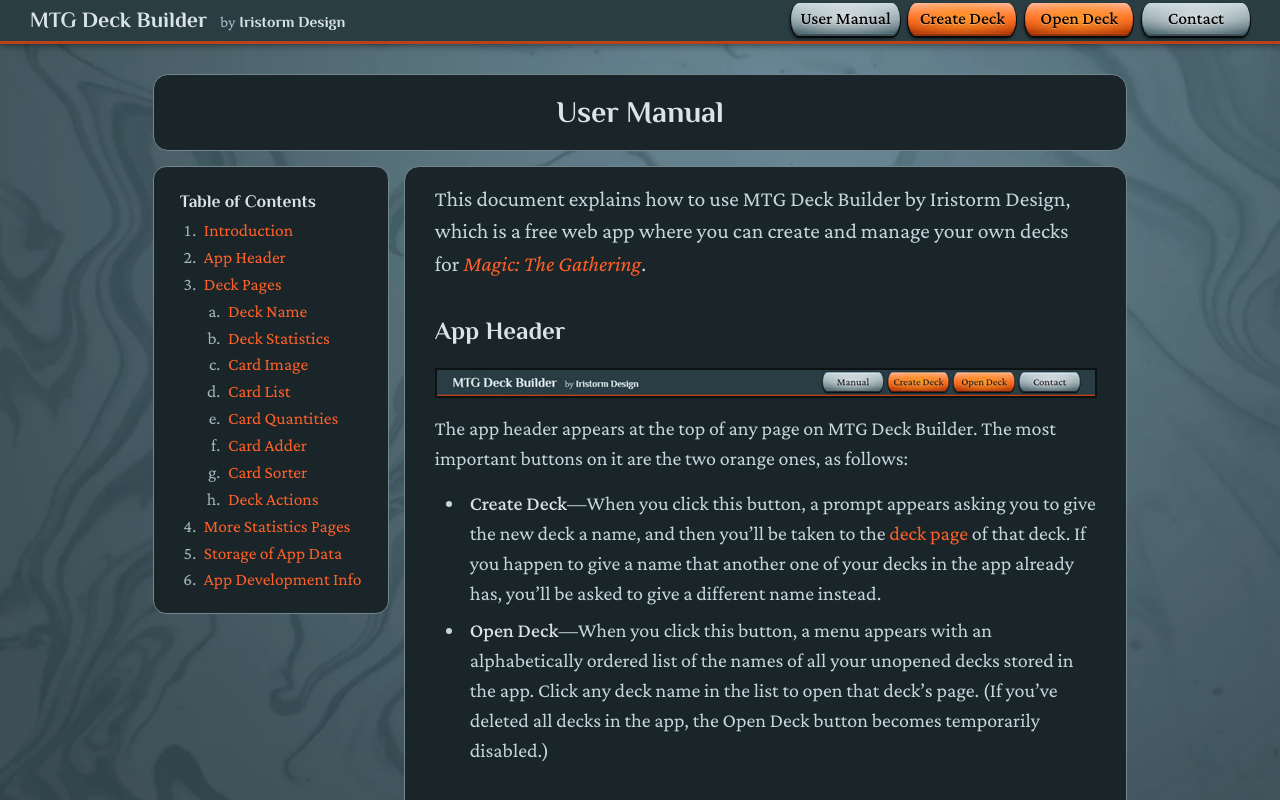
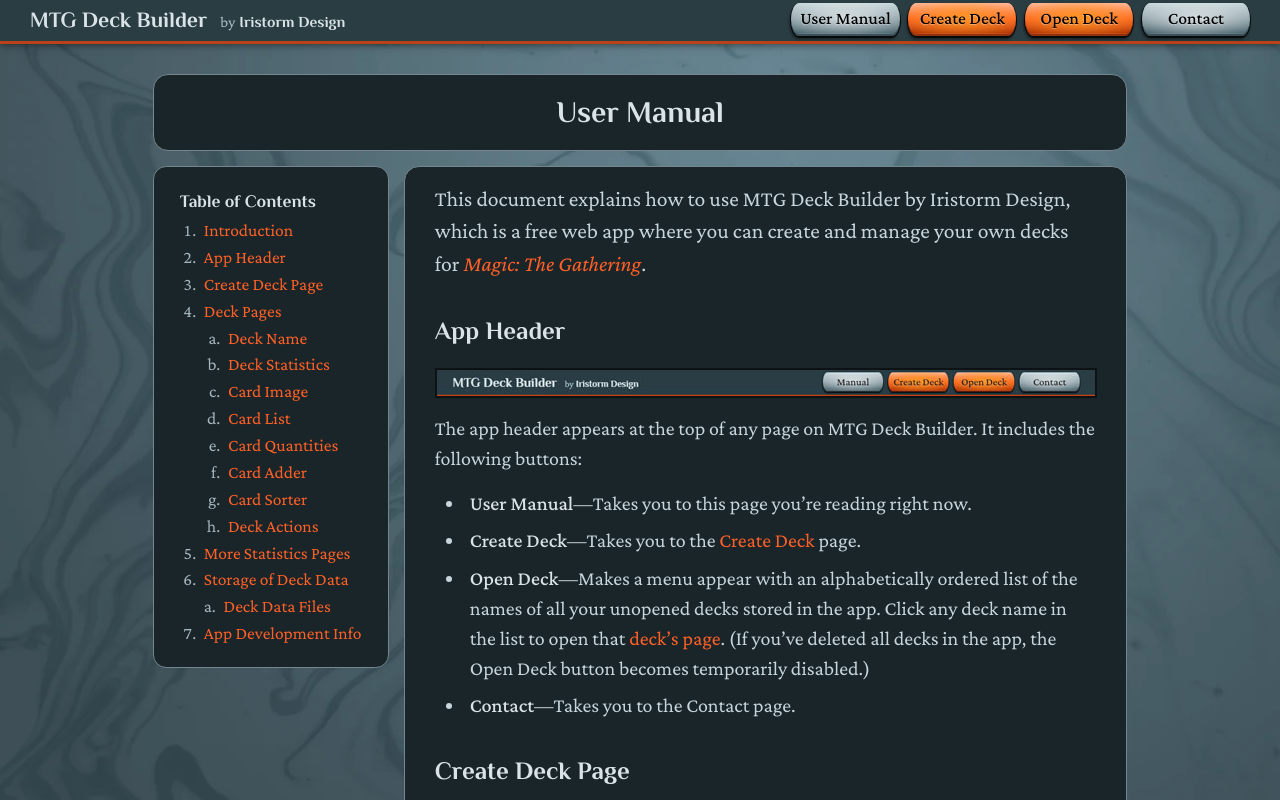
Before and after one commit to IristormDesign/mtg-deck-builder, a Vue app: page /manual in a window 1280 px wide. Shown: the top 800 px of the page. Built offline with nearby package versions, Linux system fonts and the light colour scheme.

Commit message:
Added data export/import descriptions to manual

```diff
--- a/src/pages/Manual.vue
+++ b/src/pages/Manual.vue
@@ -9,6 +9,7 @@
 			<ol>
 				<li><a href="#m-intro">Introduction</a></li>
 				<li><a href="#m-app-header">App Header</a></li>
+				<li><a href="#m-create-deck">Create Deck Page</a></li>
 				<li>
 					<a href="#m-deck-pages">Deck Pages</a>
 					<ol>
@@ -23,7 +24,10 @@
 					</ol>
 				</li>
 				<li><a href="#m-more-statistics-pages">More Statistics Pages</a></li>
-				<li><a href="#m-storage-of-app-data">Storage of App Data</a></li>
+				<li><a href="#m-storage-of-deck-data">Storage of Deck Data</a></li>
+					<ol>
+						<li><a href="#m-deck-data-files">Deck Data Files</a></li>
+					</ol>
 				<li><a href="#m-app-dev-info">App Development Info</a></li>
 			</ol>
 		</nav>
@@ -38,11 +42,18 @@
 					src="@/img/manual-app-header.jpg" width="658" height="23"
 					alt="Snippet of app header" title="Screenshot" />
 			</p>
-			<p>The app header appears at the top of any page on MTG Deck Builder. The most important buttons on it are the two orange ones, as follows:</p>
+			<p>The app header appears at the top of any page on MTG Deck Builder. It includes the following buttons:</p>
 			<ul>
-				<li><strong>Create Deck</strong>—When you click this button, a prompt appears asking you to give the new deck a name, and then you’ll be taken to the <a href="#m-deck-pages">deck page</a> of that deck. If you happen to give a name that another one of your decks in the app already has, you’ll be asked to give a different name instead.</li>
-				<li><strong>Open Deck</strong>—When you click this button, a menu appears with an alphabetically ordered list of the names of all your unopened decks stored in the app. Click any deck name in the list to open that deck’s page. (If you’ve deleted all decks in the app, the Open Deck button becomes temporarily disabled.)</li>
+				<li><strong>User Manual</strong>—Takes you to this page you’re reading right now.</li>
+				<li><strong>Create Deck</strong>—Takes you to the <a href="#m-create-deck">Create Deck</a> page.</li>
+				<li><strong>Open Deck</strong>—Makes a menu appear with an alphabetically ordered list of the names of all your unopened decks stored in the app. Click any deck name in the list to open that <a href="#m-deck-pages">deck’s page</a>. (If you’ve deleted all decks in the app, the Open Deck button becomes temporarily disabled.)</li>
+				<li><strong>Contact</strong>—Takes you to the Contact page.</li>
 			</ul>
+
+			<h3 id="m-create-deck">Create Deck Page</h3>
+			<p>The Create Deck page is where you can start on a new deck or import a deck data file. Either of these methods will add the deck to the menu that lists all of your decks stored in the app, accessible from the Open Deck button in the <a href="#m-app-header">app header</a>.</p>
+			<p>If you choose to start a new deck, you first have to enter a name for it, and then you’ll be taken to an empty <a href="#m-deck-pages">deck page</a> for it. If you happen to submit a deck name that another one of your decks in the app already has, you’ll be asked to enter a different name instead.</p>
+			<p>Alternatively, if you have a <a href="#m-deck-data-files">deck data file</a> for MTG Deck Builder, you can open it through the app to import its deck data, and then a deck page will be instantly produced from that data.</p>
 
 			<h3 id="m-deck-pages">Deck Pages</h3>
 			<p>Deck pages are where you view and edit the contents of your <i>Magic</i> decks, the main focus of MTG Deck Builder. Every deck you have in the app has its own deck page.</p>
@@ -184,17 +195,13 @@
 			</section>
 			<section id="m-deck-actions">
 				<h4>Deck Actions</h4>
-				<p>
-					<img class="screenshot float-right"
-						src="@/img/manual-deck-actions.jpg" width="206" height="176"
-						alt="Snippet of deck action buttons" title="Screenshot" loading="lazy" />
-				</p>
-				<p>There are two buttons on a deck page for doing special actions:</p>
+				<p>Beside the card sorter section on a deck page is the deck actions section. Here is a selection menu from which you can choose to do special actions to the current deck:</p>
 				<ul>
-					<li><strong>Copy Deck</strong>—Click this button to create a new deck that has an identical list of cards as the deck you’re currently viewing. The duplicate deck’s name will automatically have the same name as the origin deck but with a unique number within parentheses appended to it (though you can <a href="#m-deck-name">rename</a> it afterward if you want).</li>
-					<li><strong>Delete Deck</strong>—Click this button to erase the data of the deck you’re currently viewing. If you’d later try to access the page of a deleted deck in the app, you’d arrive on a “Page Not Found” error page instead.</li>
+					<li><strong>Copy</strong>—Creates a new deck that has an identical list of cards as the deck you’re currently viewing. The copied deck’s name will automatically have the same name as the origin deck but with a unique number within parentheses appended to it (though you can <a href="#m-deck-name">rename</a> it afterward if you want).</li>
+					<li><strong>Export</strong>—Generates and downloads to your computer or device a <a href="#m-deck-data-files">deck data file</a> of the deck you’re currently viewing. The file is named after the deck’s name and has the “<code>.deck</code>” file extension.</li>
+					<li><strong>Delete</strong>—Fully erases the deck you’re currently viewing. (If you’d later try to access the page of a deleted deck in the app, you’d arrive on a “Page Not Found” error page instead.)</li>
 				</ul>
-				<p>Both the Copy Deck and Delete Deck buttons ask you to confirm the action before committing to it, giving you the choice to cancel.</p>
+				<p>Each of these options asks you to confirm the action before doing it, giving you the chance to cancel.</p>
 			</section>
 
 			<h3 id="m-more-statistics-pages">More Statistics Pages</h3>
@@ -217,10 +224,20 @@
 			<p>Each row of each table indicates the absolute number as well as the percentage of the cards to the related property.</p>
 			<p>Cards can have multiple properties within a single category table. For example, a card that has the type line “artifact creature” would be counted in the Types table as both a creature <em>and</em> an artifact. Thus, the combined values of a category may potentially sum up to a number greater than the total number of cards in the deck and to a percentage beyond 100%. </p>
 
-			<h3 id="m-storage-of-app-data">Storage of App Data</h3>
-			<p>The data for any of your decks in MTG Deck Builder are stored only locally in the web browser you’re using. This means you don’t have to register for a user account to use this app. It also means other users of the app on their own browsers can’t see your decks, or you theirs, and deck data can’t be transferred between browsers.</p>
-			<p>By default, the app comes with two pre-made decks (“Boros Equipment” and “Sultai Ultimatum”), which you may edit as you like or delete them.</p>
-			<p>To permanently delete all of your data in MTG Deck Builder, click the “Clear Stored Data” link in the app’s footer on any page. After clearing the app data, the two default decks will be restored.</p>
+			<h3 id="m-storage-of-deck-data">Storage of Deck Data</h3>
+			<p>The data for your decks in MTG Deck Builder is stored locally in the web browser you’re using (not on any internet cloud service). This means there’s no need to log onto a personal user account to save your custom decks in this app. It also means other users of MTG Deck Builder on their own browsers won’t be able to see your decks, or you theirs—except by sharing <a href="#m-deck-data-files">deck data files</a>.</p>
+			<p>By default, the app comes with two pre-made decks (“Boros Equipment” and “Sultai Ultimatum”), which you may edit however you like or delete.</p>
+			<p>To delete all of your data in MTG Deck Builder at once, click the “Clear Stored Data” link that’s in the app’s footer on any page. Before the data gets erased, you’ll be asked to confirm that you want to go ahead with this irreversible process. If not, you can cancel it. After the app’s data has been cleared, the two default decks will be restored in their original states.</p>
+
+			<h4 id="m-deck-data-files">Deck Data Files</h4>
+			<p>MTG Deck Builder has the abilities to export and import deck data via a deck data file, which is a file that contains the app data for a particular deck. You might want to export a deck data file for one of these reasons:</p>
+			<ul>
+				<li>Send the file to other users of MTG Deck Builder to show them the deck you’ve made.</li>
+				<li>Keep the file as an isolated backup copy of your deck in case something goes wrong with your computer or device which causes you to lose access to your main deck data.</li>
+				<li>Move your deck from one web browser to another (if you’re switching your preferred browser, for example).</li>
+			</ul>
+			<p>To export data, go to the deck’s <a href="#m-deck-pages">deck page</a>, and from the <a href="#m-deck-actions">deck actions</a> menu, select “Export.”</p>
+			<p>To import data, go to the <a href="#m-create-deck">Create Deck page</a>, and click the button in the “Import a Deck” section to find and open the deck data file.</p>
 
 			<h3 id="m-app-dev-info">App Development Info</h3>
 			<p>If you’re interested, you can <a href="https://iristormdesign.com/portfolio/mtg-deck-builder" target="_blank" rel="noopener">learn about the design and development</a> behind MTG Deck Builder.</p>
@@ -228,18 +245,6 @@
 	</article>
 </template>
 
-<script>
-export default {
-	methods: {
-		scrollToSection (id) {
-			// const section = document.getElementById(id)
-
-			// section.scrollIntoView(true)
-		}
-	}
-}
-</script>
-
 <style lang="scss">
 	@import '@/sass/page-manual.scss';
 </style>
```
